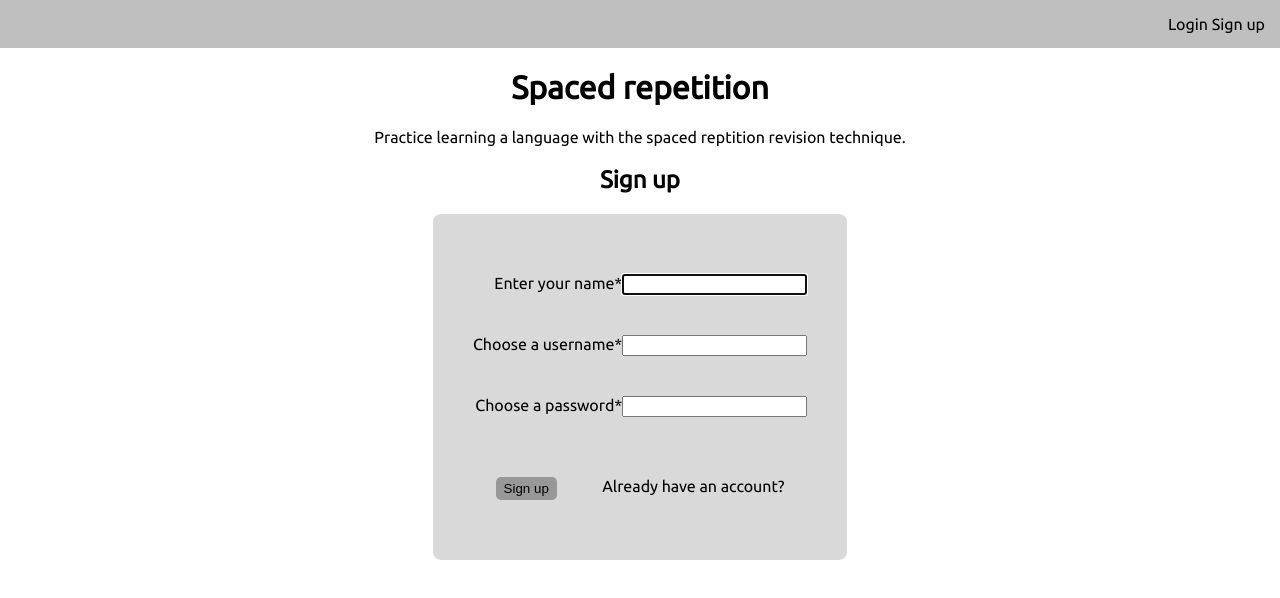
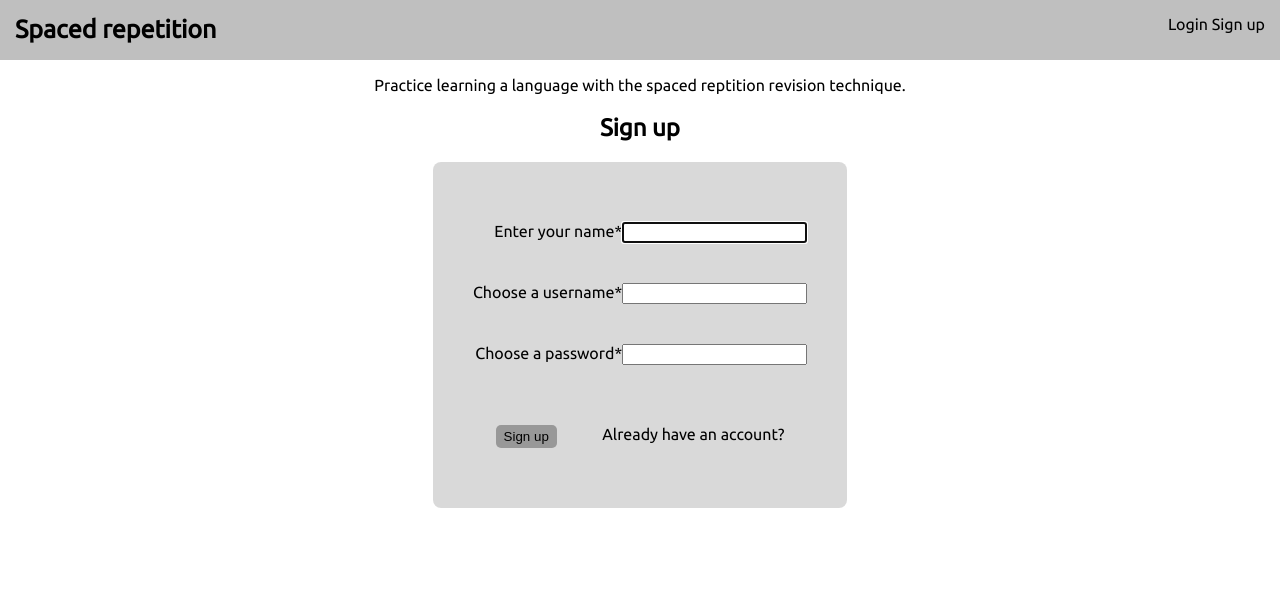
Before and after one commit to thinkful-ei-armadillo/spaced-repetition-client-jonathan-payman, a React app: page /register in a window 1280 px wide. Built offline with nearby package versions, Linux system fonts and the light colour scheme; no server answers.

Commit message:
fix header a bit

```diff
--- a/src/components/Header/Header.css
+++ b/src/components/Header/Header.css
@@ -11,8 +11,20 @@ a:hover {
   text-decoration-line: underline;
 }
 
+nav {
+  display: inline-block;
+}
+
+.nav-header {
+  display: inline-block;
+  float: left;
+  font-size: 25px;
+  margin: 0;
+}
+
 .navbar {
   text-align: end;
-  background-color: rgba(0,0,0,.25);
+  background-color: rgba(0, 0, 0, 0.25);
   padding: 15px;
+  height: 60px;
 }
--- a/src/components/Header/Header.js
+++ b/src/components/Header/Header.js
@@ -1,57 +1,50 @@
-import React, { Component } from 'react'
-import { Link } from 'react-router-dom'
-import TokenService from '../../services/token-service'
-import UserContext from '../../contexts/UserContext'
-import './Header.css'
+import React, { Component } from 'react';
+import { Link } from 'react-router-dom';
+import TokenService from '../../services/token-service';
+import UserContext from '../../contexts/UserContext';
+import './Header.css';
 
 class Header extends Component {
-  static contextType = UserContext
+  static contextType = UserContext;
 
   handleLogoutClick = () => {
-    this.context.processLogout()
-  }
+    this.context.processLogout();
+  };
 
   renderLogoutLink() {
     return (
-      <div className='navbar'>
-        <span>
-          {this.context.user.name}
-        </span>
       <nav>
-          <Link
-            onClick={this.handleLogoutClick}
-            to='/login'>
+        <span>{this.context.user.name}</span>
+
+        <Link onClick={this.handleLogoutClick} to="/login">
           Logout
         </Link>
       </nav>
-      </div>
-    )
+    );
   }
 
   renderLoginLink() {
     return (
-      <nav className='navbar'>
-        <Link to='/login'>Login</Link>
-        {' '}
-        <Link to='/register'>Sign up</Link>
+      <nav>
+        <Link to="/login">Login</Link> <Link to="/register">Sign up</Link>
       </nav>
-    )
+    );
   }
 
   render() {
     return (
       <header>
+        <div className="navbar">
           {TokenService.hasAuthToken()
             ? this.renderLogoutLink()
             : this.renderLoginLink()}
-        <h1>
-          <Link to='/'>
-            Spaced repetition
-          </Link>
+          <h1 className="nav-header">
+            <Link to="/">Spaced repetition</Link>
           </h1>
+        </div>
       </header>
     );
   }
 }
 
-export default Header
+export default Header;
```
Also changed, not shown: src/components/LoginForm/LoginForm.css (added, +12 -0 lines). Lines whose indentation alone changed are shown as unchanged.
